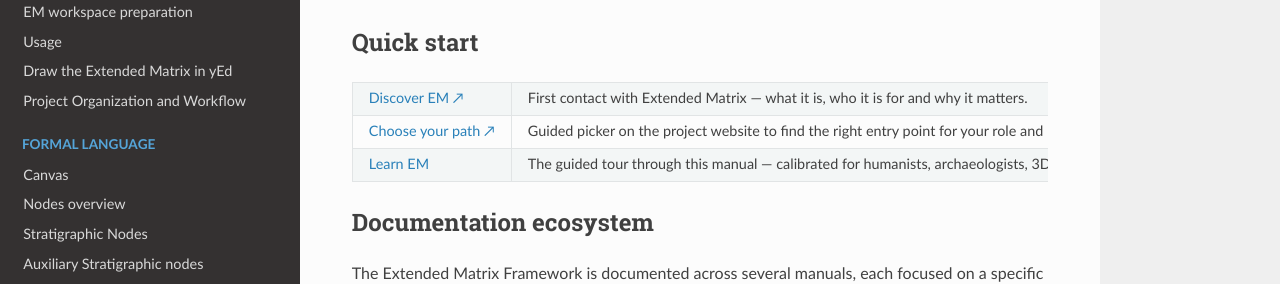
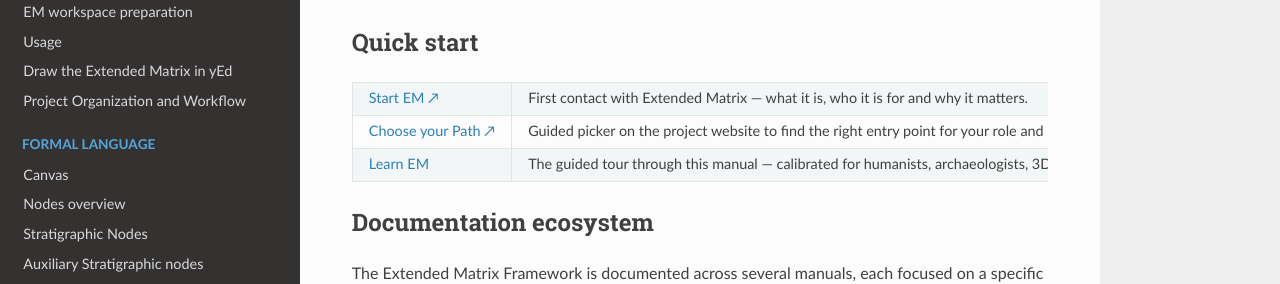
Before and after one commit to zalmoxes-laran/ExtendedMatrix-doc, a Sphinx documentation site: the page built from docs/index.rst, in a window 1280 px wide and 900 px high, scrolled down 306 px. Shown: the part 169-453 px from the top of the window. Built offline with Sphinx 7.4.7 and the Read the Docs theme 3.1.0, drawn with Linux system fonts in a browser that asks for light colours; pages that are not in the unit, such as notebooks, are missing from menus.

Commit message:
docs(homepage): use canonical /start and /find-your-path URLs
The previous commit used /discover and /how-to because those were
the only live URLs on the current (old) Extended Matrix site. The
canonical paths for the new site (going live 2026-06-01) are
/start and /find-your-path. Restoring them here so the docs are
ready when the new site ships.

Until then, the two links will 404 on the old site — acceptable
given the imminent rollout.

```diff
--- a/docs/index.rst
+++ b/docs/index.rst
@@ -26,10 +26,10 @@
    :header-rows: 0
    :class: longtable
 
-   * - `Discover EM ↗ <https://www.extendedmatrix.org/discover>`__
+   * - `Start EM ↗ <https://www.extendedmatrix.org/start>`__
      - First contact with Extended Matrix — what it is, who it is for and
        why it matters.
-   * - `Choose your path ↗ <https://www.extendedmatrix.org/how-to>`__
+   * - `Choose your Path ↗ <https://www.extendedmatrix.org/find-your-path>`__
      - Guided picker on the project website to find the right entry point
        for your role and project.
    * - :doc:`learn_EM`
```
